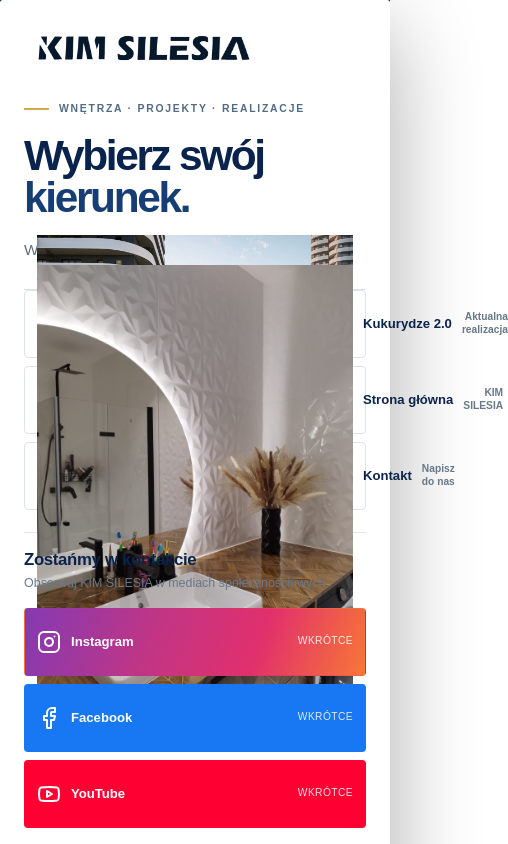
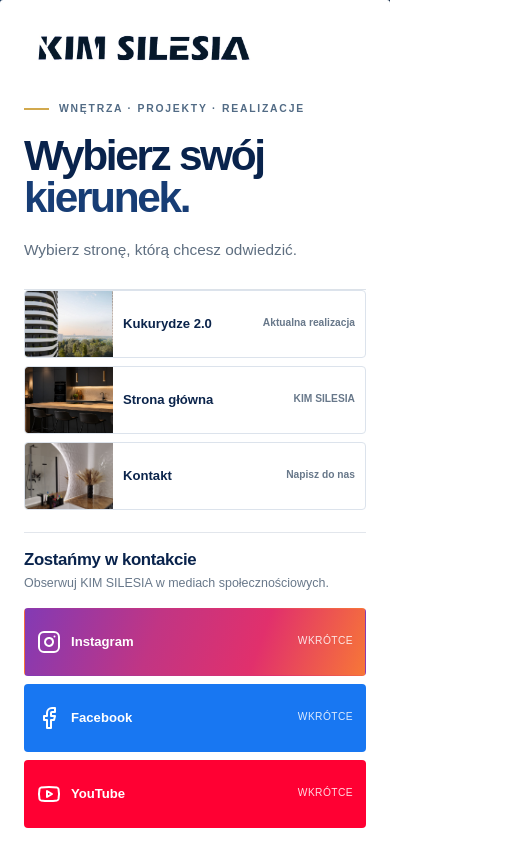
Before and after one commit to KiMsilesia/home, a Next.js app: page /home/qr in a window 390 px wide. Shown: the top 844 px of the page, 508 px wide, since content can reach past the window. Built offline with nearby package versions, Linux system fonts and the light colour scheme; a web font is replaced by a local one.

Commit message:
Dopasuj miniatury do poziomych kafelków QR

```diff
--- a/app/qr/qr-social.css
+++ b/app/qr/qr-social.css
@@ -38,3 +38,17 @@
 .qr-social-grid>.qr-social-tile:nth-child(3){background:#ff0033!important}
 .qr-social-grid>.qr-social-tile svg,.qr-social-grid>.qr-social-tile strong,.qr-social-grid>.qr-social-tile span{color:#fff!important}
 .qr-social-grid>.qr-social-tile span{opacity:.85!important}
+
+/* Miniatury zdjęć używanych na docelowych stronach */
+.qr-choice-links>a{overflow:hidden!important;padding:0 16px 0 0!important;gap:14px!important}
+.qr-choice-links>a .qr-link-thumbnail{
+ display:block!important;position:static!important;flex:0 0 110px!important;
+ width:110px!important;height:100%!important;min-height:100%!important;
+ object-fit:cover!important;object-position:center!important;
+ border-radius:3px 0 0 3px!important;margin:0!important;
+}
+.qr-choice-links>a strong{min-width:0!important}
+@media(max-width:520px){
+ .qr-choice-links>a{padding:0 10px 0 0!important;gap:10px!important}
+ .qr-choice-links>a .qr-link-thumbnail{flex-basis:88px!important;width:88px!important}
+}
```
